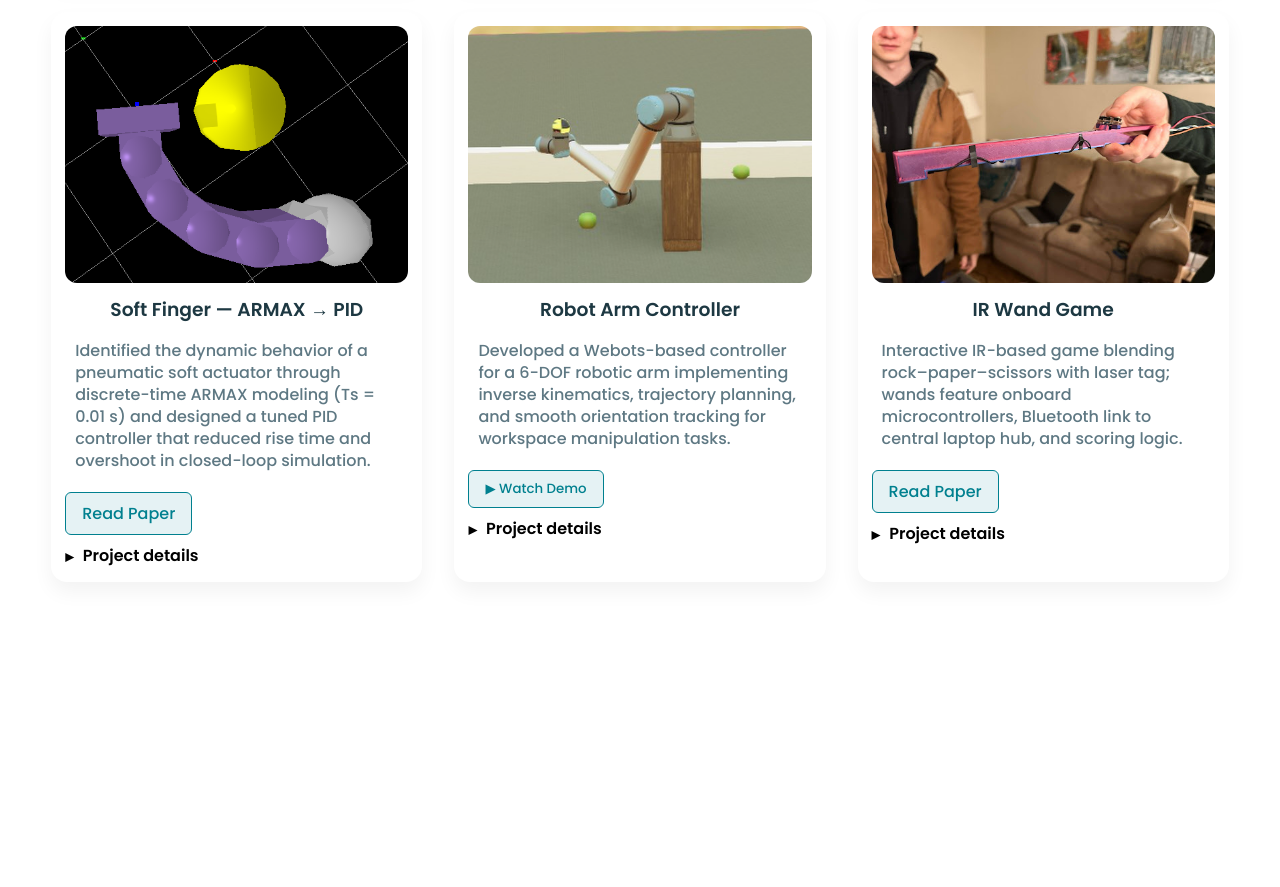
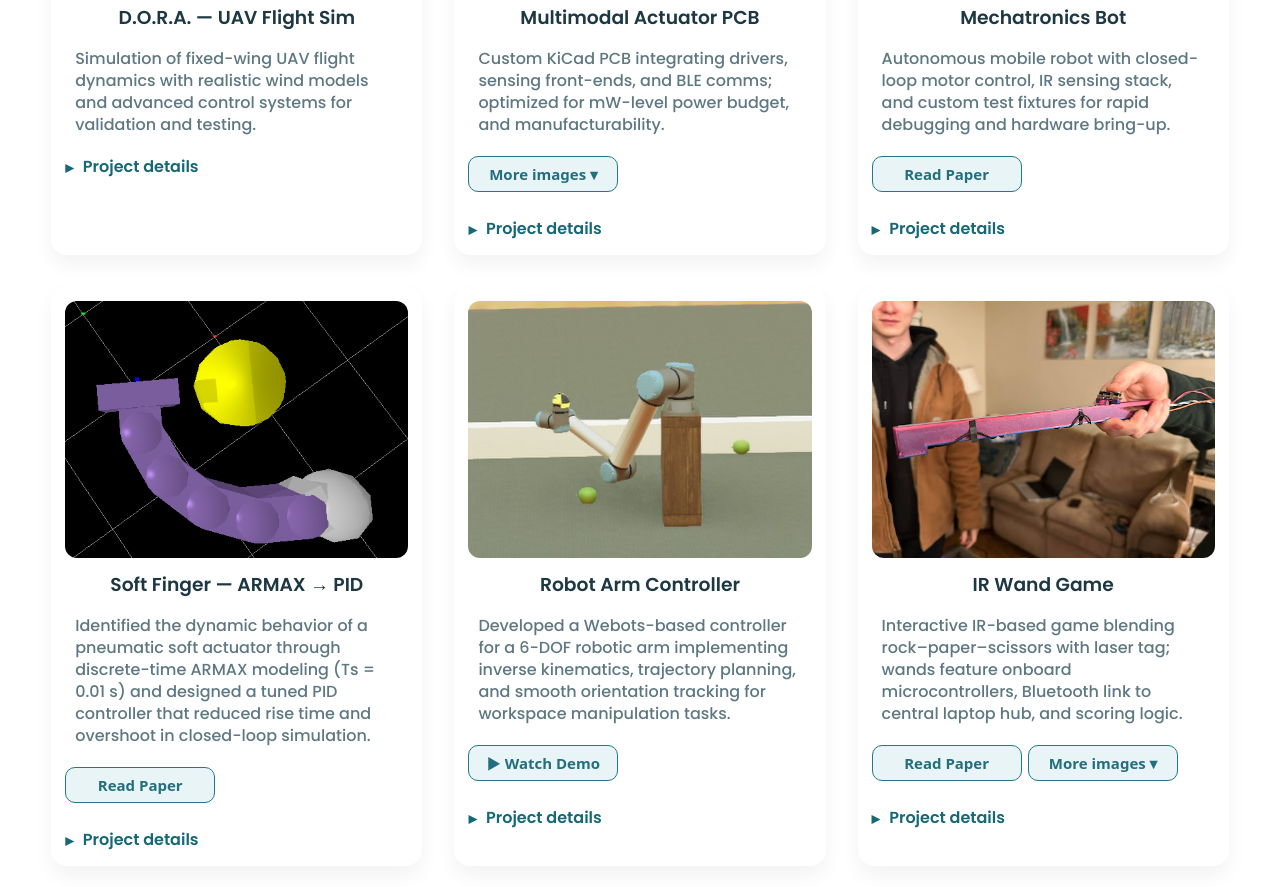
Before and after one commit to TheUnknownAlias/TheUnknownAlias.github.io, a plain HTML site: page projects.html in a window 1280 px wide. Shown: the part 1583-2470 px from the top of the page. Before the commit the page ends 2225 px from the top, so only its background shows below. Drawn offline with Linux system fonts and the light colour scheme.

Commit message:
Add files via upload

```diff
--- a/projects.html
+++ b/projects.html
@@ -134,7 +134,7 @@
     </div>
     <h3 class="card-title">Multimodal Actuator PCB</h3>
     <p>Custom KiCad PCB integrating drivers, sensing front-ends, and BLE comms; optimized for mW-level power budget, and manufacturability.</p>
-
+    <div class="btn-row">
     <!-- DROPDOWN GALLERY -->
     <div class="gallery">
       <button class="gallery-toggle" type="button"
@@ -152,6 +152,7 @@
           <img src="Images/Betrexample.png" alt="Prototype example">
         </button>
       </div>
+    </div>
     </div>
 
     <details class="card-details">
@@ -194,8 +195,9 @@
     </div>
     <h3 class="card-title">Mechatronics Bot</h3>
     <p>Autonomous mobile robot with closed-loop motor control, IR sensing stack, and custom test fixtures for rapid debugging and hardware bring-up.</p>
+    <div class="btn-row">
     <a href="ECE_118_Final_Project_Report__Copy_.pdf" target="_blank" class="project-btn">Read Paper</a>
-
+    </div>
     <details class="card-details">
       <summary>Project details</summary>
       <ul class="card-list">
@@ -233,8 +235,9 @@
     </div>
     <h3 class="card-title">Soft Finger — ARMAX → PID</h3>
     <p>Identified the dynamic behavior of a pneumatic soft actuator through discrete-time ARMAX modeling (Ts = 0.01 s) and designed a tuned PID controller that reduced rise time and overshoot in closed-loop simulation.</p>
+    <div class="btn-row">
     <a href="University_of_California__Santa_Cruz_thesis_Kevin-1.pdf" target="_blank" class="project-btn">Read Paper</a>
-
+    </div>
     <details class="card-details">
       <summary>Project details</summary>
       <ul class="card-list">
@@ -273,14 +276,14 @@
     </div>
     <h3 class="card-title">Robot Arm Controller</h3>
     <p>Developed a Webots-based controller for a 6-DOF robotic arm implementing inverse kinematics, trajectory planning, and smooth orientation tracking for workspace manipulation tasks.</p>
-
+    <div class="btn-row">
     <!-- VIDEO TOGGLE -->
     <button class="project-btn" onclick="toggleVideo(this)">▶ Watch Demo</button>
     <video class="project-video" controls style="display:none; margin-top:10px; width:100%; max-height:560px; border-radius:8px;">
       <source src="Images/RobotArmReferenceTracking.mp4" type="video/mp4" />
       Your browser does not support the video tag.
     </video>
-
+    </div>
     <details class="card-details">
       <summary>Project details</summary>
       <ul class="card-list">
@@ -312,13 +315,34 @@
 
   <!-- IR WAND GAME -->
   <article class="card project" data-tags="robotics pcbs">
+
+
     <div class="thumb">
       <img src="Images/IRWandGame3.jpg" alt="" />
       <div class="layer"><h3>IR Wand Game</h3></div>
     </div>
     <h3 class="card-title">IR Wand Game</h3>
     <p>Interactive IR-based game blending rock–paper–scissors with laser tag; wands feature onboard microcontrollers, Bluetooth link to central laptop hub, and scoring logic.</p>
+
+    <div class="btn-row">
     <a href="ECE167_finalProjectOfTheHonk.pdf" target="_blank" class="project-btn">Read Paper</a>
+
+            <!-- DROPDOWN GALLERY -->
+      <div class="gallery">
+        <button class="gallery-toggle" type="button"
+                aria-expanded="false" aria-controls="IRwand">
+          More images ▾
+        </button>
+        <div class="extra-images" id="IRwand" hidden>
+          <button class="lightbox-trigger" data-src="Images/IRWandGame2.png">
+            <img src="Images/IRWandGame2.png" alt="IRwand1">
+          </button>
+          <button class="lightbox-trigger" data-src="Images/IRWandGame.jpg">
+            <img src="Images/IRWandGame.jpg" alt="IRwand2">
+          </button>
+        </div>
+      </div>
+    </div>
 
     <details class="card-details">
       <summary>Project details</summary>
--- a/style.css
+++ b/style.css
@@ -137,11 +137,14 @@ h1{
     font-size: 36px;
     font-weight: 600;
 }
-p{
-    color:#777;
-    font-size: 300;
+p, li{
+    color:#517075;
+    font-size: 16px;
     line-height: 22px;
     padding: 10px;
+}
+strong, summary{
+  color:#156875;
 }
 
 .row{
@@ -500,10 +503,78 @@ h3{
 .card .card-list ul { margin: 0.25rem 0 0 0.9rem; }
 .card .card-list strong { font-weight: 600; }
 
-/* Optional: slightly tighter on small screens */
-@media (max-width: 700px) {
-  .card .card-list { font-size: 0.92rem; }
+
+.btn-row{
+  margin-bottom: 5%;
+  display: flex;
+  flex-wrap: wrap;
+  justify-content: flex-start;   /* hug left */
+  align-items: flex-end;         /* align to bottom of the container */
+  gap: .5rem;                    /* nice spacing between buttons */
+  padding-bottom: .5rem;         /* visible space from the bottom */
 }
+/* Make <a.project-btn> and <button.gallery-toggle> look identical */
+.project-btn,
+.gallery .gallery-toggle {
+  box-sizing: border-box;
+  display: inline-flex;
+  align-items: center;
+  justify-content: center;
+
+  /* size */
+  height: 44px;          /* same height */
+  padding: 0 18px;       /* inner spacing */
+  min-width: 180px;      /* optional: same width; tweak or remove */
+
+  /* typography */
+  font: 600 16px/1 system-ui, -apple-system, Segoe UI, Roboto, sans-serif;
+  white-space: nowrap;
+
+  /* visuals (match your theme) */
+  border: 1px solid #227887;   /* same border thickness/color */
+  border-radius: 12px;
+  background: #e8f4f6;
+  color: #226f7d;
+  text-decoration: none;
+  cursor: pointer;
+}
+
+/* remove native button quirks so it matches the link */
+.gallery .gallery-toggle {
+  -webkit-appearance: none;
+  appearance: none;
+  background: #e8f4f6;
+  border: 1px solid #227887;
+}
+
+/* optional hover/focus for both */
+.project-btn:hover,
+.gallery .gallery-toggle:hover {
+  filter: brightness(0.97);
+}
+.project-btn:focus-visible,
+.gallery .gallery-toggle:focus-visible {
+  outline: 3px solid rgba(34,120,135,.35);
+  outline-offset: 2px;
+}
+
+/* Smaller, still matching each other */
+.card.project .project-btn,
+.card.project .gallery .gallery-toggle {
+  height: 36px;          /* was 44px */
+  padding: 0 14px;       /* was 0 18px */
+  min-width: 150px;      /* tweak or set to auto if you don't want equal widths */
+  font-weight: 600;
+  font-size: 15px;       /* was 16px */
+  border-radius: 10px;   /* slightly tighter corners */
+}
+
+.btn-row {
+  gap: .4rem;
+  padding-bottom: .4rem;
+}
+
+
 
 
 
@@ -520,6 +591,26 @@ h3{
   border-radius: 16px;
   display: block;
 }
+/* The card's media box: consistent shape */
+.stuff__media{
+  aspect-ratio: 4 / 3;          /* pick the shape you want for all tiles */
+  border-radius: 16px;
+  overflow: hidden;              /* crop anything that spills */
+  background: #eef7f6;           /* nice fallback while loading */
+}
+
+/* The image: fill the box without distortion */
+.stuff__media img{
+  width: 100%;
+  height: 100%;
+  display: block;
+  object-fit: cover;             /* fill + crop (no letterboxing) */
+  object-position: center;       /* tweak per image if needed */
+}
+
+/* If a specific photo should show more top, add a helper class */
+.stuff__media img.is-top { object-position: center top; }
+
 
 /* Text */
 .intro__body h2{
```
